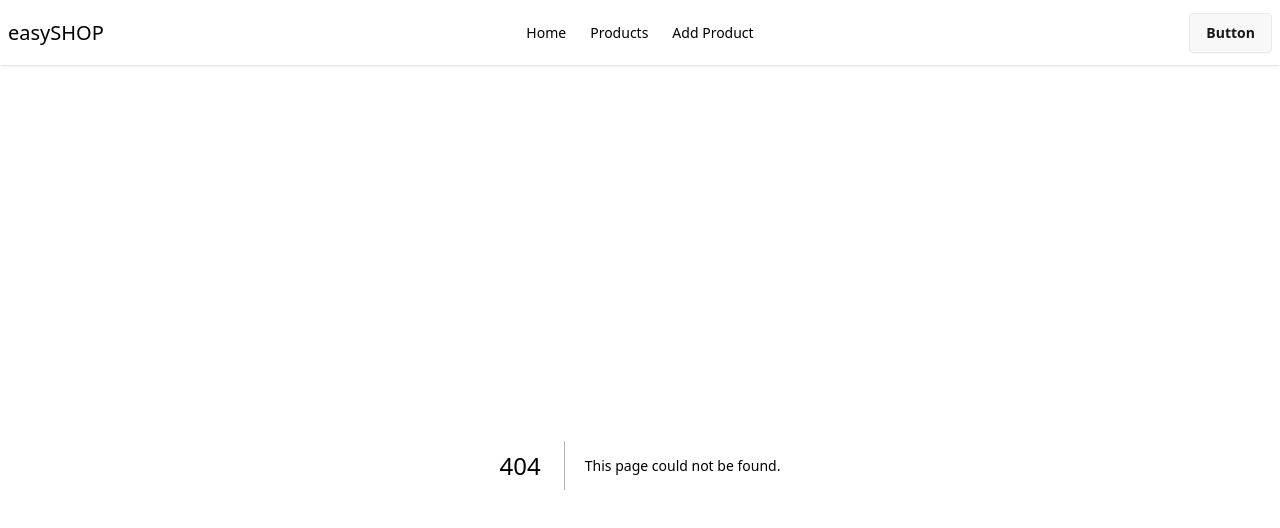
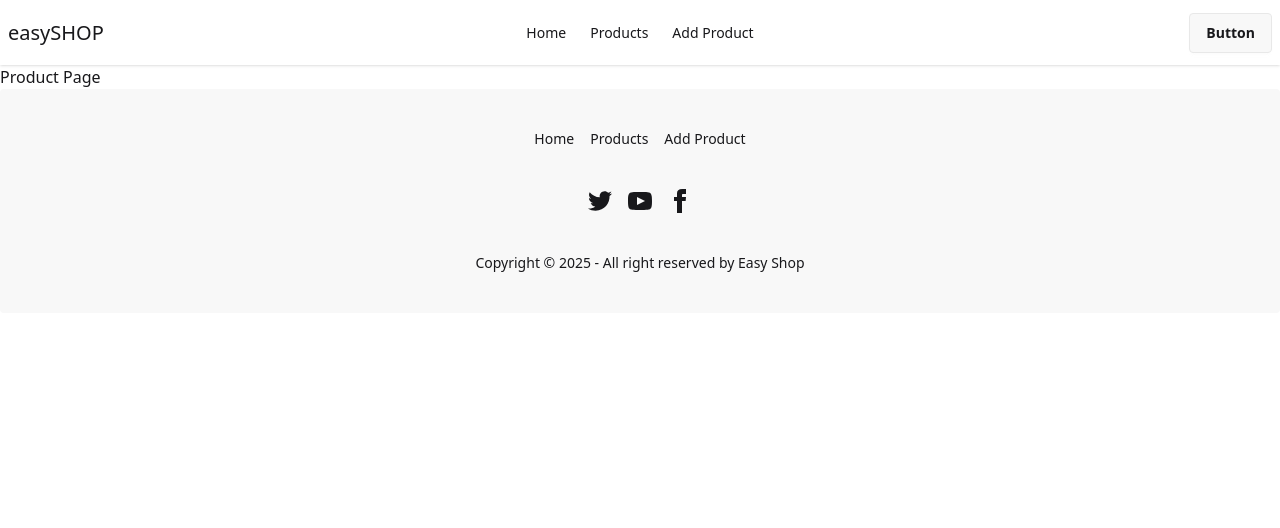
Before and after one commit to Foysal-Munsy/easy-shop, a Next.js app: page /products in a window 1280 px wide. Before the commit this address had no page. Shown: the top 528 px of the page. Built offline with nearby package versions, Linux system fonts and the light colour scheme.

Commit message:
footer added

```diff
--- /dev/null
+++ b/src/app/Components/Footer.jsx
@@ -0,0 +1,70 @@
+import Link from "next/link";
+import React from "react";
+
+export default function Footer() {
+  const navMenu = () => {
+    return (
+      <>
+        <Link href={"/"} className="link link-hover">
+          Home
+        </Link>
+
+        <Link href={"/products"} className="link link-hover">
+          Products
+        </Link>
+
+        <Link href={"/add-product"} className="link link-hover">
+          Add Product
+        </Link>
+      </>
+    );
+  };
+  return (
+    <footer className="footer footer-horizontal footer-center bg-base-200 text-base-content rounded p-10">
+      <nav className="grid grid-flow-col gap-4">{navMenu()}</nav>
+      <nav>
+        <div className="grid grid-flow-col gap-4">
+          <a>
+            <svg
+              xmlns="http://www.w3.org/2000/svg"
+              width="24"
+              height="24"
+              viewBox="0 0 24 24"
+              className="fill-current"
+            >
+              <path d="M24 4.557c-.883.392-1.832.656-2.828.775 1.017-.609 1.798-1.574 2.165-2.724-.951.564-2.005.974-3.127 1.195-.897-.957-2.178-1.555-3.594-1.555-3.179 0-5.515 2.966-4.797 6.045-4.091-.205-7.719-2.165-10.148-5.144-1.29 2.213-.669 5.108 1.523 6.574-.806-.026-1.566-.247-2.229-.616-.054 2.281 1.581 4.415 3.949 4.89-.693.188-1.452.232-2.224.084.626 1.956 2.444 3.379 4.6 3.419-2.07 1.623-4.678 2.348-7.29 2.04 2.179 1.397 4.768 2.212 7.548 2.212 9.142 0 14.307-7.721 13.995-14.646.962-.695 1.797-1.562 2.457-2.549z"></path>
+            </svg>
+          </a>
+          <a>
+            <svg
+              xmlns="http://www.w3.org/2000/svg"
+              width="24"
+              height="24"
+              viewBox="0 0 24 24"
+              className="fill-current"
+            >
+              <path d="M19.615 3.184c-3.604-.246-11.631-.245-15.23 0-3.897.266-4.356 2.62-4.385 8.816.029 6.185.484 8.549 4.385 8.816 3.6.245 11.626.246 15.23 0 3.897-.266 4.356-2.62 4.385-8.816-.029-6.185-.484-8.549-4.385-8.816zm-10.615 12.816v-8l8 3.993-8 4.007z"></path>
+            </svg>
+          </a>
+          <a>
+            <svg
+              xmlns="http://www.w3.org/2000/svg"
+              width="24"
+              height="24"
+              viewBox="0 0 24 24"
+              className="fill-current"
+            >
+              <path d="M9 8h-3v4h3v12h5v-12h3.642l.358-4h-4v-1.667c0-.955.192-1.333 1.115-1.333h2.885v-5h-3.808c-3.596 0-5.192 1.583-5.192 4.615v3.385z"></path>
+            </svg>
+          </a>
+        </div>
+      </nav>
+      <aside>
+        <p>
+          Copyright © {new Date().getFullYear()} - All right reserved by Easy
+          Shop
+        </p>
+      </aside>
+    </footer>
+  );
+}
--- a/src/app/layout.js
+++ b/src/app/layout.js
@@ -1,6 +1,7 @@
 import { Geist, Geist_Mono } from "next/font/google";
 import "./globals.css";
 import Navbar from "./Components/Navbar";
+import Footer from "./Components/Footer";
 
 const geistSans = Geist({
   variable: "--font-geist-sans",
@@ -25,6 +26,7 @@
       >
         <Navbar />
         {children}
+        <Footer />
       </body>
     </html>
   );
--- /dev/null
+++ b/src/app/products/page.js
@@ -0,0 +1,5 @@
+import React from "react";
+
+export default function page() {
+  return <div>Product Page</div>;
+}
```
